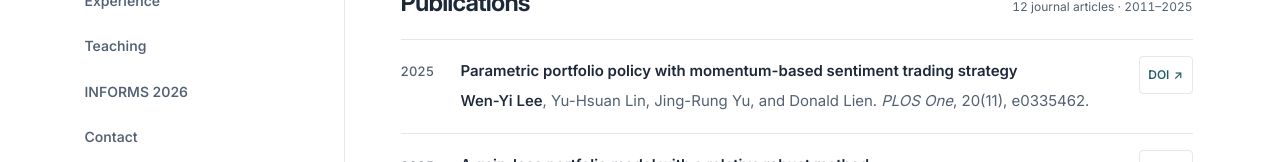
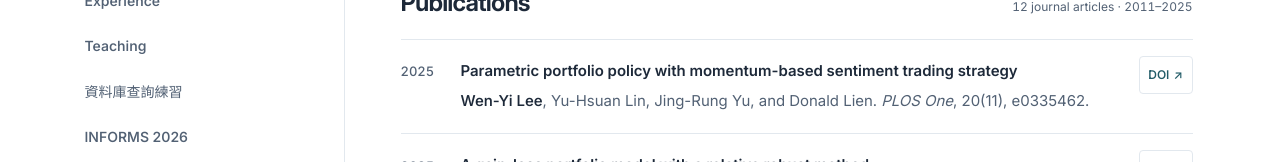
Before and after one commit to KennethWYLee/KennethWYLee.github.io, a plain HTML site: page index.html in a window 1280 px wide. Shown: the part 716-878 px from the top of the page. Drawn offline with Linux system fonts and the light colour scheme.

Commit message:
Add database query practice to homepage navigation

```diff
--- a/index.html
+++ b/index.html
@@ -47,6 +47,7 @@
         <a href="#publications">Publications</a>
         <a href="#experience">Experience</a>
         <a href="#teaching">Teaching</a>
+        <a href="https://database-query-practice.wy-lee9591.chatgpt.site/" target="_blank" rel="noopener noreferrer" lang="zh-Hant" aria-label="資料庫查詢練習（另開分頁）">資料庫查詢練習</a>
         <a href="informs-2026.html" target="_blank" rel="noopener noreferrer" aria-label="INFORMS 2026 (opens in a new tab)">INFORMS 2026</a>
         <a href="#contact">Contact</a>
       </nav>
```
